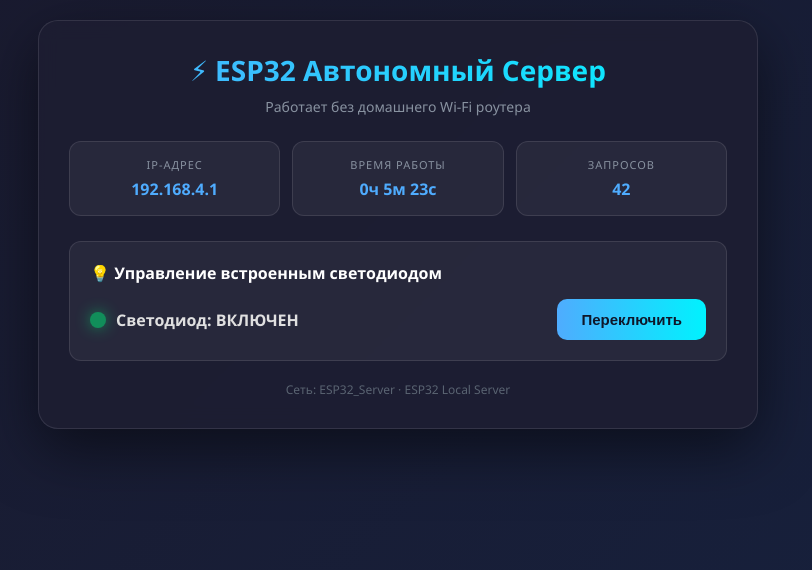
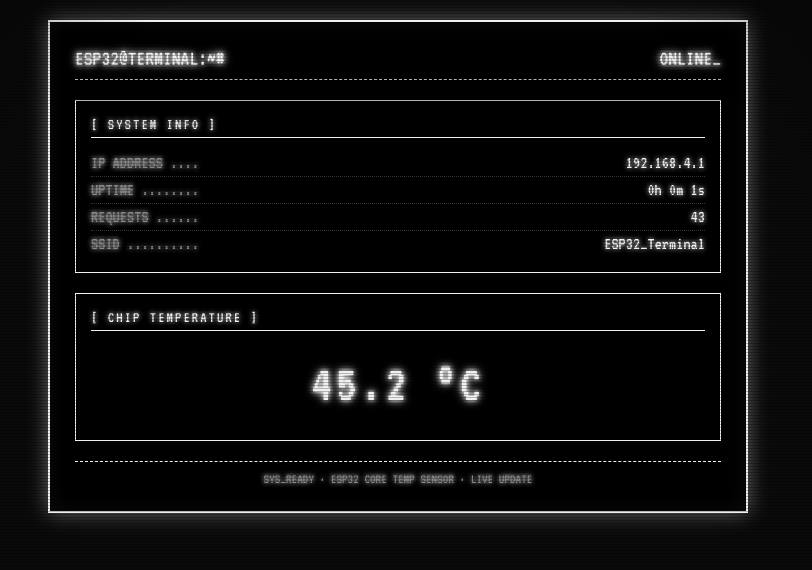
Before and after one commit to y9mill0/git_esp32_server, a plain HTML site: page index.html in a window 1280 px wide. Shown: the whole page, without its empty margins (242-1054 px from the left). Drawn offline with Linux system fonts and the light colour scheme.

Commit message:
new HTML interface

```diff
--- a/index.html
+++ b/index.html
@@ -3,82 +3,206 @@
 <head>
   <meta charset="utf-8">
   <meta name="viewport" content="width=device-width, initial-scale=1">
-  <title>ESP32 · Автономный сервер</title>
+  <title>ESP32 TERMINAL</title>
   <style>
+    @import url('https://fonts.googleapis.com/css2?family=VT323&display=swap');
+
     * { box-sizing: border-box; margin: 0; padding: 0; }
+
     body {
-      font-family: 'Segoe UI', Tahoma, sans-serif;
-      background: linear-gradient(135deg, #1a1a2e 0%, #16213e 100%);
-      color: #e0e0e0; min-height: 100vh; padding: 20px;
-      display: flex; justify-content: center; align-items: flex-start;
+      font-family: 'VT323', monospace;
+      background: #0a0a0a;
+      color: #f0f0f0;
+      min-height: 100vh;
+      padding: 20px;
+      display: flex;
+      justify-content: center;
+      align-items: flex-start;
+      text-shadow: 0 0 5px #ffffff;
+      position: relative;
+      overflow-x: hidden;
     }
+
+    /* Эффект сканлайнов (CRT-монитор) */
+    body::before {
+      content: "";
+      position: fixed;
+      top: 0; left: 0; width: 100%; height: 100%;
+      background: repeating-linear-gradient(
+        0deg,
+        rgba(0, 0, 0, 0.25),
+        rgba(0, 0, 0, 0.25) 1px,
+        transparent 1px,
+        transparent 3px
+      );
+      pointer-events: none;
+      z-index: 10;
+    }
+
+    /* Виньетка по краям */
+    body::after {
+      content: "";
+      position: fixed;
+      top: 0; left: 0; width: 100%; height: 100%;
+      background: radial-gradient(circle, transparent 60%, rgba(0,0,0,0.75) 100%);
+      pointer-events: none;
+      z-index: 11;
+    }
+
     .container {
-      max-width: 720px; width: 100%;
-      background: rgba(30, 30, 50, 0.85);
-      border: 1px solid rgba(255,255,255,0.1);
-      border-radius: 20px; padding: 30px;
-      box-shadow: 0 20px 60px rgba(0,0,0,0.5); backdrop-filter: blur(10px);
+      max-width: 700px;
+      width: 100%;
+      background: #000000;
+      border: 2px solid #f0f0f0;
+      padding: 25px;
+      box-shadow: 0 0 20px rgba(255, 255, 255, 0.4), inset 0 0 20px rgba(255, 255, 255, 0.05);
+      position: relative;
+      z-index: 5;
     }
-    h1 {
-      text-align: center; font-size: 28px;
-      background: linear-gradient(90deg, #4facfe, #00f2fe);
-      -webkit-background-clip: text; background-clip: text;
-      -webkit-text-fill-color: transparent; margin-bottom: 8px;
+
+    .header {
+      border-bottom: 1px dashed #f0f0f0;
+      padding-bottom: 10px;
+      margin-bottom: 20px;
+      font-size: 22px;
     }
-    .subtitle { text-align: center; color: #8892a0; font-size: 14px; margin-bottom: 25px; }
-    .stats { display: grid; grid-template-columns: repeat(auto-fit, minmax(140px, 1fr)); gap: 12px; margin-bottom: 25px; }
-    .stat-card { background: rgba(255,255,255,0.05); border: 1px solid rgba(255,255,255,0.1); border-radius: 12px; padding: 15px; text-align: center; }
-    .stat-label { font-size: 11px; text-transform: uppercase; letter-spacing: 1px; color: #8892a0; margin-bottom: 6px; }
-    .stat-value { font-size: 16px; font-weight: 600; color: #4facfe; word-break: break-all; }
-    .control-section { background: rgba(255,255,255,0.05); border: 1px solid rgba(255,255,255,0.1); border-radius: 12px; padding: 20px; margin-bottom: 20px; }
-    .control-section h2 { font-size: 16px; margin-bottom: 15px; color: #ffffff; }
-    .led-row { display: flex; align-items: center; justify-content: space-between; gap: 15px; flex-wrap: wrap; }
-    .led-indicator { display: flex; align-items: center; gap: 10px; font-weight: 600; }
-    .dot { width: 16px; height: 16px; border-radius: 50%; background: #00e676; box-shadow: 0 0 15px #00e676; animation: pulse 1.5s infinite; transition: background 0.3s, box-shadow 0.3s; }
-    @keyframes pulse { 0%, 100% { opacity: 1; } 50% { opacity: 0.5; } }
-    button { background: linear-gradient(90deg, #4facfe, #00f2fe); border: none; color: #0f172a; padding: 12px 24px; border-radius: 10px; font-size: 15px; font-weight: 700; cursor: pointer; transition: transform 0.2s; }
-    button:hover { transform: translateY(-2px); }
-    button:active { transform: translateY(0); }
-    .footer { text-align: center; color: #5a6472; font-size: 12px; margin-top: 20px; }
+
+    .header-line {
+      display: flex;
+      justify-content: space-between;
+      flex-wrap: wrap;
+      gap: 5px;
+    }
+
+    .cursor::after {
+      content: "_";
+      animation: blink 1s step-end infinite;
+    }
+
+    @keyframes blink {
+      0%, 50% { opacity: 1; }
+      50.1%, 100% { opacity: 0; }
+    }
+
+    .box {
+      border: 1px solid #f0f0f0;
+      padding: 15px;
+      margin-bottom: 20px;
+    }
+
+    .box-title {
+      font-size: 16px;
+      text-transform: uppercase;
+      letter-spacing: 2px;
+      margin-bottom: 12px;
+      border-bottom: 1px solid #f0f0f0;
+      padding-bottom: 5px;
+    }
+
+    .row {
+      display: flex;
+      justify-content: space-between;
+      font-size: 18px;
+      padding: 4px 0;
+      border-bottom: 1px dotted #333333;
+    }
+
+    .row:last-child { border-bottom: none; }
+
+    .label { color: #888888; }
+    .value { color: #f0f0f0; }
+
+    .temp-big {
+      font-size: 52px;
+      text-align: center;
+      padding: 15px 0;
+      letter-spacing: 4px;
+      animation: flicker 4s infinite;
+      transition: color 0.3s;
+    }
+
+    @keyframes flicker {
+      0%, 19.999%, 22%, 62.999%, 64%, 64.999%, 70%, 100% { opacity: 1; }
+      20%, 21.999%, 63%, 63.999%, 65%, 69.999% { opacity: 0.7; }
+    }
+
+    .footer {
+      margin-top: 20px;
+      font-size: 14px;
+      color: #888888;
+      text-align: center;
+      border-top: 1px dashed #f0f0f0;
+      padding-top: 10px;
+    }
+
+    .glow {
+      text-shadow: 0 0 5px #ffffff, 0 0 10px #ffffff;
+    }
   </style>
 </head>
 <body>
   <div class="container">
-    <h1>⚡ ESP32 Автономный Сервер</h1>
-    <p class="subtitle">Работает без домашнего Wi-Fi роутера</p>
-    <div class="stats">
-      <div class="stat-card"><div class="stat-label">IP-адрес</div><div class="stat-value">192.168.4.1</div></div>
-      <div class="stat-card"><div class="stat-label">Время работы</div><div class="stat-value">0ч 5м 23с</div></div>
-      <div class="stat-card"><div class="stat-label">Запросов</div><div class="stat-value">42</div></div>
-    </div>
-    <div class="control-section">
-      <h2>💡 Управление встроенным светодиодом</h2>
-      <div class="led-row">
-        <div class="led-indicator">
-          <span class="dot" id="dot"></span>
-          <span>Светодиод: <span id="ledText">ВКЛЮЧЕН</span></span>
-        </div>
-        <button onclick="toggleLED()">Переключить</button>
+    <div class="header glow">
+      <div class="header-line">
+        <span>ESP32@TERMINAL:~#</span>
+        <span class="cursor">ONLINE</span>
       </div>
     </div>
-    <div class="footer">Сеть: ESP32_Server · ESP32 Local Server</div>
+
+    <div class="box">
+      <div class="box-title">[ SYSTEM INFO ]</div>
+      <div class="row"><span class="label">IP ADDRESS ....</span><span class="value" id="ip">192.168.4.1</span></div>
+      <div class="row"><span class="label">UPTIME ........</span><span class="value" id="uptime">0h 0m 0s</span></div>
+      <div class="row"><span class="label">REQUESTS ......</span><span class="value" id="requests">0</span></div>
+      <div class="row"><span class="label">SSID ..........</span><span class="value">ESP32_Terminal</span></div>
+    </div>
+
+    <div class="box">
+      <div class="box-title">[ CHIP TEMPERATURE ]</div>
+      <div class="temp-big glow" id="temp">--.- °C</div>
+    </div>
+
+    <div class="footer">
+      SYS_READY · ESP32 CORE TEMP SENSOR · LIVE UPDATE
+    </div>
   </div>
+
   <script>
-    let ledState = true;
-    function toggleLED() {
-      ledState = !ledState;
-      const dot = document.getElementById('dot');
-      const text = document.getElementById('ledText');
-      if (ledState) {
-        dot.style.background = '#00e676';
-        dot.style.boxShadow = '0 0 15px #00e676';
-        text.textContent = 'ВКЛЮЧЕН';
-      } else {
-        dot.style.background = '#ff5252';
-        dot.style.boxShadow = '0 0 15px #ff5252';
-        text.textContent = 'ВЫКЛЮЧЕН';
-      }
+    // --- ЗАГЛУШКА ДЛЯ ПРЕДПРОСМОТРА ---
+    // В реальном коде ESP32 эти данные приходят с сервера.
+    // Здесь мы симулируем их, чтобы вы увидели, как работает живое обновление.
+
+    let simTemp = 45.0;
+    let simUptime = 0;
+    let simRequests = 42;
+
+    function updateTemp() {
+      // Симуляция колебания температуры (как будто чип нагревается/остывает)
+      simTemp += (Math.random() - 0.45) * 0.8;
+      if (simTemp < 38) simTemp = 38;
+      if (simTemp > 70) simTemp = 70;
+
+      document.getElementById('temp').textContent = simTemp.toFixed(1) + ' °C';
     }
+
+    function updateSystemInfo() {
+      simUptime++;
+      simRequests++;
+
+      const h = Math.floor(simUptime / 3600);
+      const m = Math.floor((simUptime % 3600) / 60);
+      const s = simUptime % 60;
+
+      document.getElementById('uptime').textContent = h + 'h ' + m + 'm ' + s + 's';
+      document.getElementById('requests').textContent = simRequests;
+    }
+
+    // Температура обновляется каждую секунду (плавно, без перезагрузки)
+    updateTemp();
+    setInterval(updateTemp, 1000);
+
+    // Системная информация — раз в 5 секунд
+    setInterval(updateSystemInfo, 5000);
   </script>
 </body>
 </html>
```
Also changed, not shown: 1 other file.
